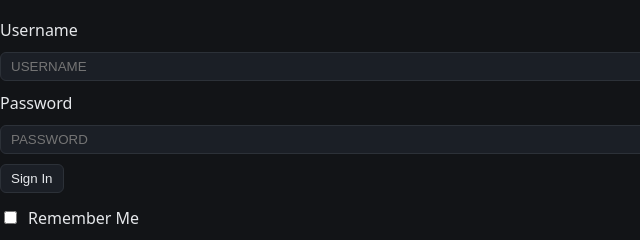
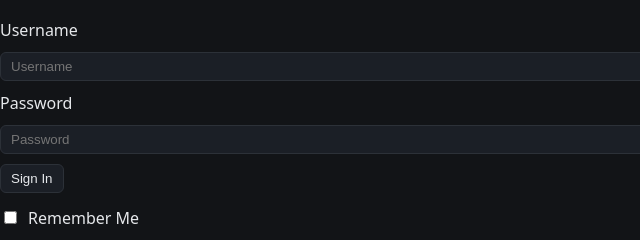
Before and after one commit to spudsgadgets/SPUDS-IMS, a website: page public/login.html in a window 1280 px wide. Shown: the full height of the page, 0-640 px from the left. Drawn offline with Linux system fonts and the light colour scheme; no server answers.

Commit message:
styles: add .nocase input override

```diff
--- a/public/styles.css
+++ b/public/styles.css
@@ -8,6 +8,7 @@ body{margin:0;font-family:system-ui,Arial,sans-serif;background:var(--bg);color:
 .brand-logo{width:64px;height:64px;object-fit:contain;display:none}
 .brand-name{display:inline-block}
 .inp{text-transform:uppercase}
+.inp.nocase{text-transform:none}
 select.inp option{text-transform:uppercase}
 a{color:var(--accent)}
 .main-nav{display:flex;gap:8px;flex-wrap:wrap}
```
